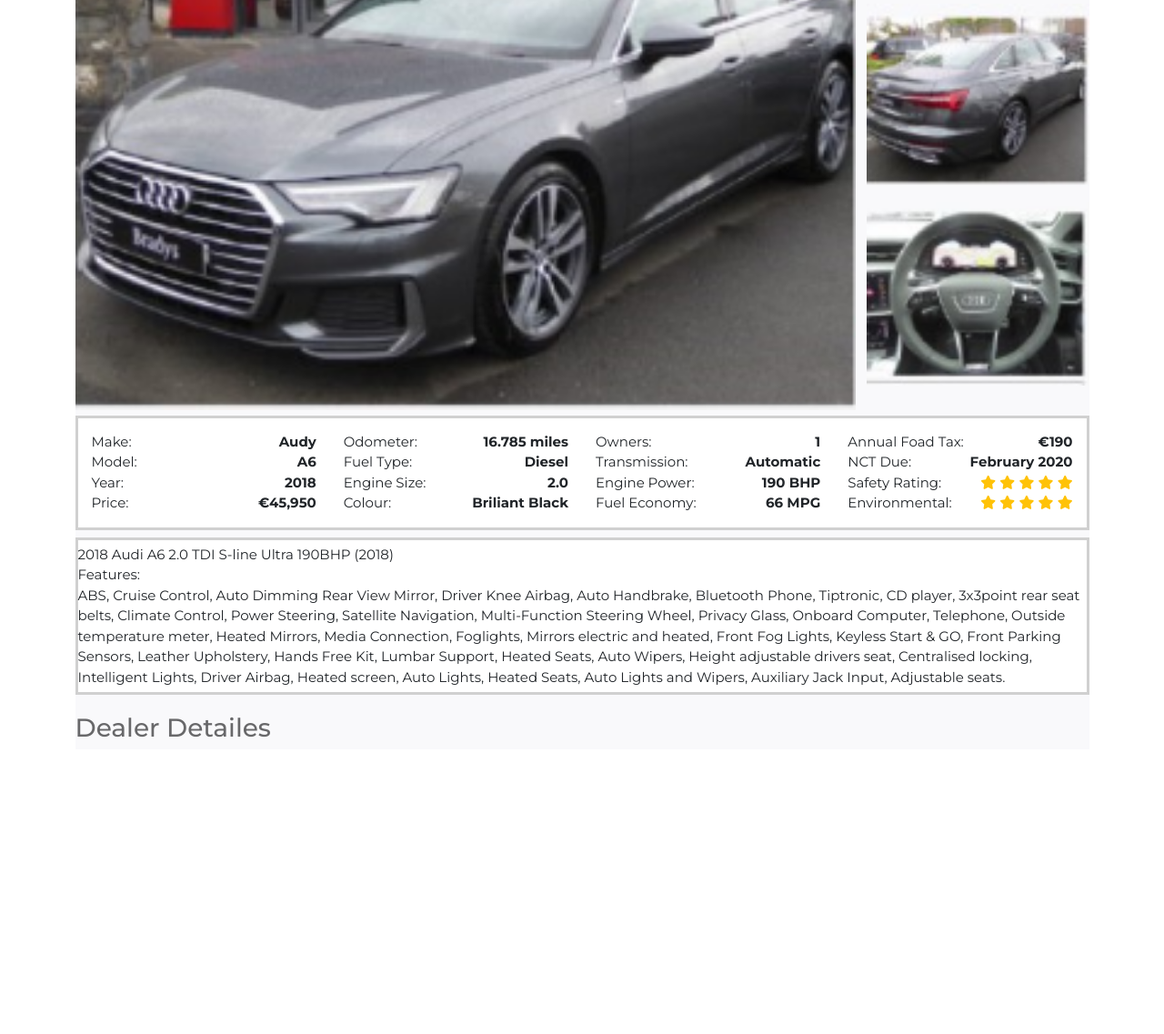
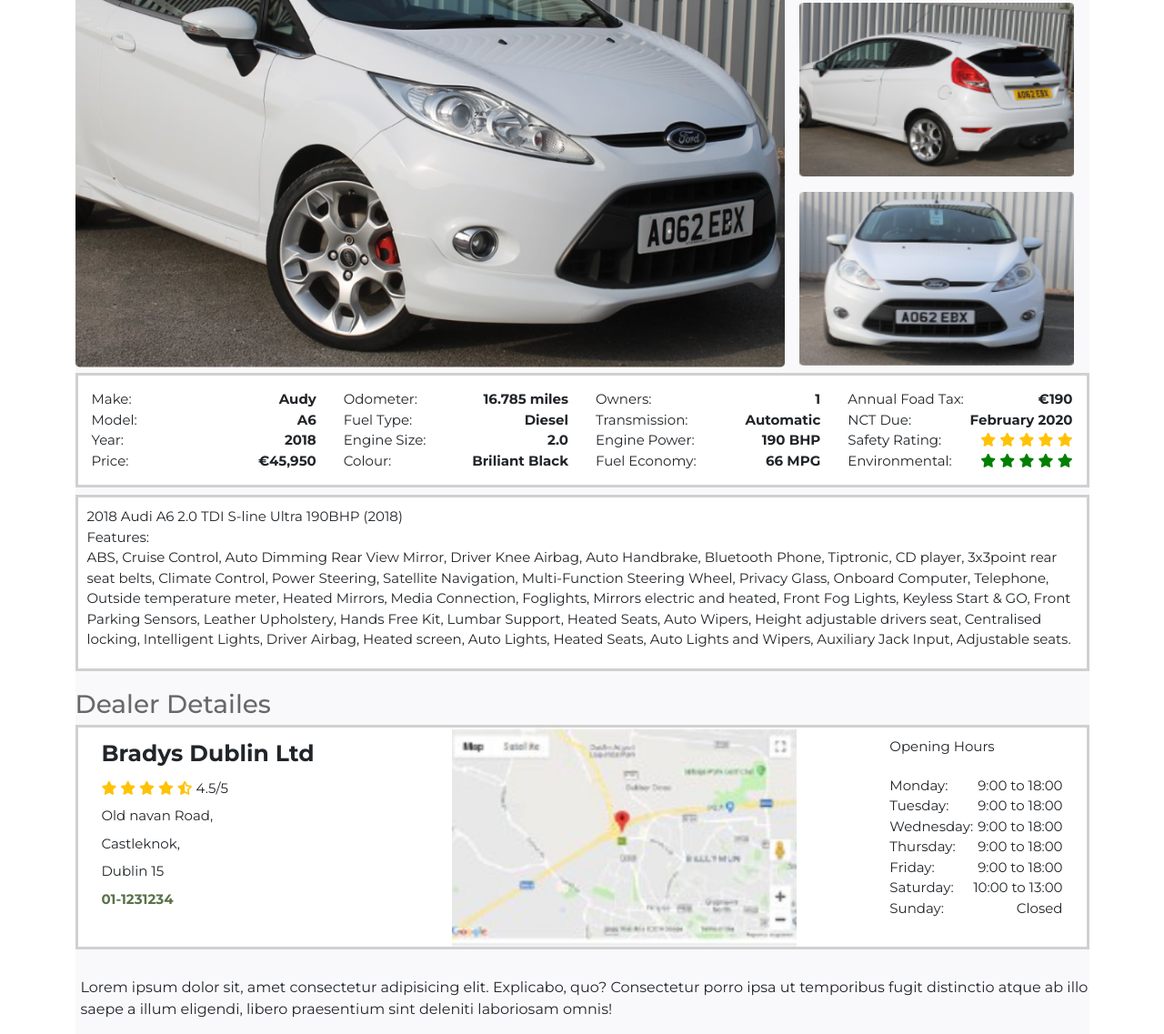
Before and after one commit to rsvistel/grahamwalkercars, a plain HTML site: page used-cars-pdf.html in a window 1280 px wide. Shown: the part 304-1441 px from the top of the page at 91% size. Before the commit the page ends 1128 px from the top, so only its background shows below. Drawn offline with nearby package versions, Linux system fonts and the light colour scheme.

Commit message:
gallery chage

```diff
--- a/css/style.sass
+++ b/css/style.sass
@@ -1851,7 +1851,10 @@ select::-ms-expand
       font-size: 30px
       font-weight: bold
       color: #537127
+    &_name-second
+      font-weight: 300
     &_price-bottom
+      font-weight: 300
     &_top
       display: flex
       justify-content: space-between
@@ -1865,13 +1868,17 @@ select::-ms-expand
   &__center-container
     width: 70%
     img
-      width: 110%
-      height: 100%
+      width: 100%
+      height: 609px
   &__right-container
     width: 30%
-    text-align: end
+    text-align: right
+    display: flex
+    flex-direction: column
+    align-items: center
     img
-      width: 73%
+      width: 302px
+      height: 191px
       margin-bottom: 17px
     .last-img
       margin-bottom: 0
@@ -1893,11 +1900,14 @@ select::-ms-expand
     font-weight: bold
     text-align: right
 
+.star-green
+  color: green!important
+
 .description-car
   width: 100%
   background: #FFFFFF
   border: 3px solid #D0D0D0
-  padding: 5px 0
+  padding: 10px 10px 20px 10px
   font-size: 15px
 
 .detailes
@@ -1906,6 +1916,49 @@ select::-ms-expand
     display: flex
     color: #68686A
     padding: 20px 0 6px 0
+  &__items
+    display: flex
+    justify-content: space-around
+    width: 100%
+    background: #FFFFFF
+    border: 3px solid #D0D0D0
+    font-size: 15px
+  &__left-title
+    font-weight: bold
+    padding-top: 10px
+    font-size: 25px
+    padding-bottom: 8px
+  &__star
+    padding-bottom: 8px
+  &__address
+    padding-bottom: 8px
+  &__phone
+    color: #5B7249
+    font-weight: 700
+  &__item-map
+    margin: 0 50px 0 100px
+    img
+      height: 100%
+      width: 379px
+  &__item-hours
+    //margin-left: 174px
+  &__title-opening
+    padding-bottom: 20px
+    padding-top: 10px
+  &__opening
+    display: flex
+  &__day
+    text-align: left
+    div
+      //padding-bottom: 3px
+  &__hours
+    text-align: right
+    div
+      //padding-bottom: 3px
+
+.information-dealer
+  padding: 30px 0 15px 6px
+
 @media print
   body
     -webkit-print-color-adjust: exact
--- a/used-cars-pdf.html
+++ b/used-cars-pdf.html
@@ -22,25 +22,25 @@
                 <span class="car-page__value_price">€45,950</span>
             </div>
             <div class="car-page__value_bottom">
-                <span>2.0 TDI S-line Ultra 190BHP</span>
+                <span class="car-page__value_name-second">2.0 TDI S-line Ultra 190BHP</span>
                 <span class="car-page__value_price-bottom">€160pm</span>
             </div>
         </div>
 
         <div class="gallery">
             <div class="gallery__center-container">
-                <img src="./img/car/1.png">
+                <img src="./img/car/1.1.png">
             </div>
             <div class="gallery__right-container">
-            <div class="gallery__right-item">
-                <img src="./img/car/2.png">
-            </div>
-            <div class="gallery__right-item">
-                <img src="./img/car/3.png">
-            </div>
-            <div class="gallery__right-item">
-                <img class="last-img" src="./img/car/4.png">
-            </div>
+            <!-- <div class="gallery__right-item"> -->
+                <img src="./img/car/1.2.png">
+            <!-- </div> -->
+            <!-- <div class="gallery__right-item"> -->
+                <img src="./img/car/1.3.png">
+            <!-- </div> -->
+            <!-- <div class="gallery__right-item"> -->
+                <img class="last-img" src="./img/car/1.4.png">
+            <!-- </div> -->
             </div>
         </div>
 
@@ -105,11 +105,11 @@
                             <i class="fas fa-star" aria-hidden="true"></i>
                         </div>
                         <div>
-                            <i class="fas fa-star" aria-hidden="true"></i>
-                            <i class="fas fa-star" aria-hidden="true"></i>
-                            <i class="fas fa-star" aria-hidden="true"></i>
-                            <i class="fas fa-star" aria-hidden="true"></i>
-                            <i class="fas fa-star" aria-hidden="true"></i>
+                            <i class="fas fa-star star-green" aria-hidden="true"></i>
+                            <i class="fas fa-star star-green" aria-hidden="true"></i>
+                            <i class="fas fa-star star-green" aria-hidden="true"></i>
+                            <i class="fas fa-star star-green" aria-hidden="true"></i>
+                            <i class="fas fa-star star-green" aria-hidden="true"></i>
                         </div>
                 </div>
             </div>
@@ -131,6 +131,53 @@
             <div class="detailes__title">
                 <h3>Dealer Detailes</h3>
             </div>
+            <div class="detailes__items">
+                <div class="detailes__item">
+                    <div class="detailes__left-title">Bradys Dublin Ltd</div>
+                    <div class="detailes__star">
+                        <i class="fas fa-star" aria-hidden="true"></i>
+                        <i class="fas fa-star" aria-hidden="true"></i>
+                        <i class="fas fa-star" aria-hidden="true"></i>
+                        <i class="fas fa-star" aria-hidden="true"></i>
+                        <i class="fas fa-star-half-alt fa-star"></i>
+                        <spsn>4.5/5</spsn>
+                    </div>
+                    <div class="detailes__address">Old navan Road,</div>
+                    <div class="detailes__address">Castleknok,</div>
+                    <div class="detailes__address">Dublin 15</div>
+                    <div class="detailes__phone">01-1231234</div>
+                </div>
+                <div class="detailes__item detailes__item-map">
+                    <img src="./img/car/map.png" alt="map">
+                </div>
+                <div class="detailes__item detailes__item-hours">
+                    <div class="detailes__title-opening">Opening Hours</div>
+                    <div class="detailes__opening">
+                        <div class="detailes__day">
+                                <div>Monday:</div>
+                                <div>Tuesday:</div>
+                                <div>Wednesday:</div>
+                                <div>Thursday:</div>
+                                <div>Friday:</div>
+                                <div>Saturday:</div>
+                                <div>Sunday:</div>
+                        </div>
+                        <div class="detailes__hours">
+                                <div>9:00 to 18:00</div>
+                                <div>9:00 to 18:00</div>
+                                <div>9:00 to 18:00</div>
+                                <div>9:00 to 18:00</div>
+                                <div>9:00 to 18:00</div>
+                                <div>10:00 to 13:00</div>
+                                <div>Closed</div>
+                        </div>
+                        </div>
+                </div>
+            </div>
+        </div>
+
+        <div class="information-dealer">
+            <p>Lorem ipsum dolor sit, amet consectetur adipisicing elit. Explicabo, quo? Consectetur porro ipsa ut temporibus fugit distinctio atque ab illo saepe a illum eligendi, libero praesentium sint deleniti laboriosam omnis!</p>
         </div>
     </div>
 
```
Also changed, not shown: css/style.css, img/car/1.1.png (renamed from img/car/used-car-one.png), img/car/1.2.png (renamed from img/car/used-car-four.png), img/car/1.3.png (renamed from img/car/used-car-five.png), img/car/1.4.png (renamed from img/car/used-car-three.png), img/car/map.png (added), img/car/used-car-two.png (deleted), 1 other file.
